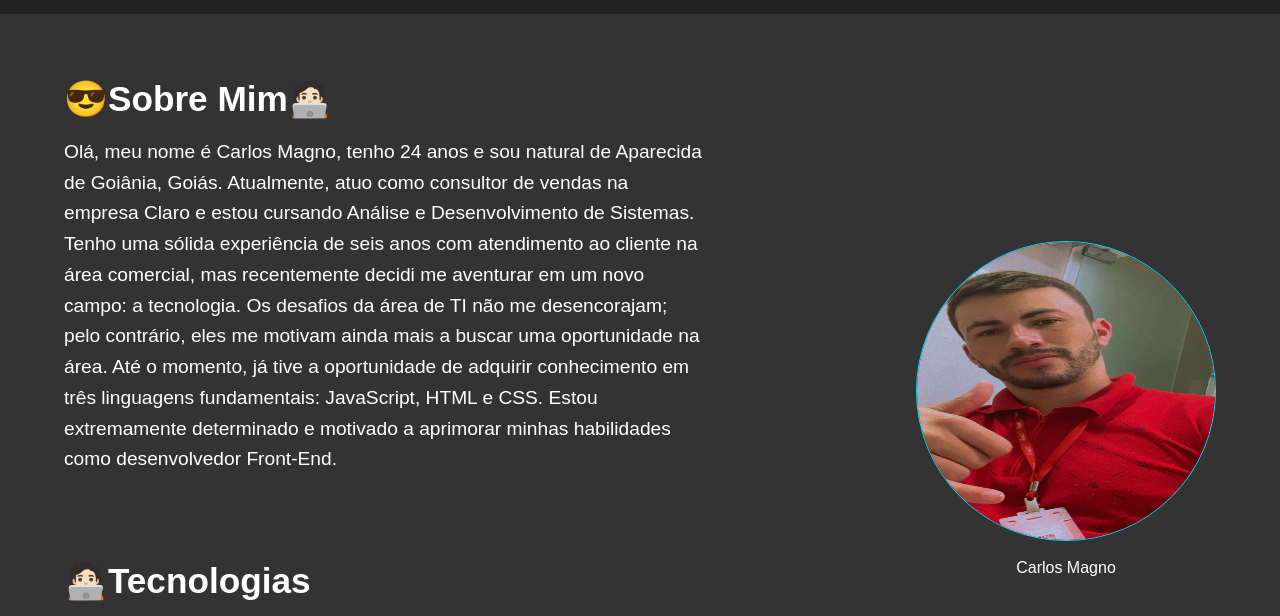
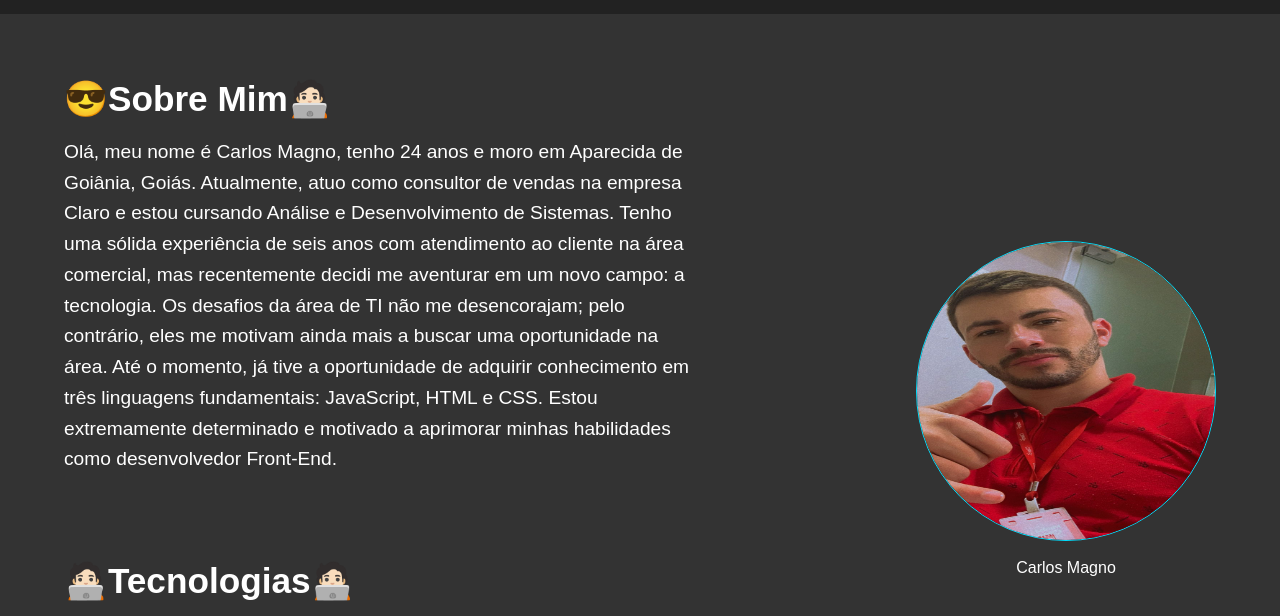
Before and after one commit to carlosmagnoi/portf-lio-, a plain HTML site: page index.html in a window 1280 px wide. Shown: the part 87-703 px from the top of the page. Drawn offline with Linux system fonts and the light colour scheme.

Commit message:
Update index.html

```diff
--- a/index.html
+++ b/index.html
@@ -40,13 +40,13 @@
           <article class="text">
               <h2>😎Sobre Mim🧑🏻‍💻</h2>
               <p>
-                Olá, meu nome é Carlos Magno, tenho 24 anos e sou natural de Aparecida de Goiânia, Goiás. Atualmente, atuo como consultor de vendas na empresa Claro e estou cursando Análise e Desenvolvimento de Sistemas.
+                Olá, meu nome é Carlos Magno, tenho 24 anos e moro em Aparecida de Goiânia, Goiás. Atualmente, atuo como consultor de vendas na empresa Claro e estou cursando Análise e Desenvolvimento de Sistemas.
                 Tenho uma sólida experiência de seis anos com atendimento ao cliente na área comercial, mas recentemente decidi me aventurar em um novo campo: a tecnologia. Os desafios da área de TI não me desencorajam; pelo contrário, eles me motivam ainda mais a buscar uma oportunidade na área.
                 Até o momento, já tive a oportunidade de adquirir conhecimento em três linguagens fundamentais: JavaScript, HTML e CSS. Estou extremamente determinado e motivado a aprimorar minhas habilidades como desenvolvedor Front-End.
               </p>
           </article>
           <aside class="techs">
-              <h2>🧑🏻‍💻Tecnologias</h2>
+              <h2>🧑🏻‍💻Tecnologias🧑🏻‍💻</h2>
 
               <div class="cards-container">
                 <div class="card">
```
